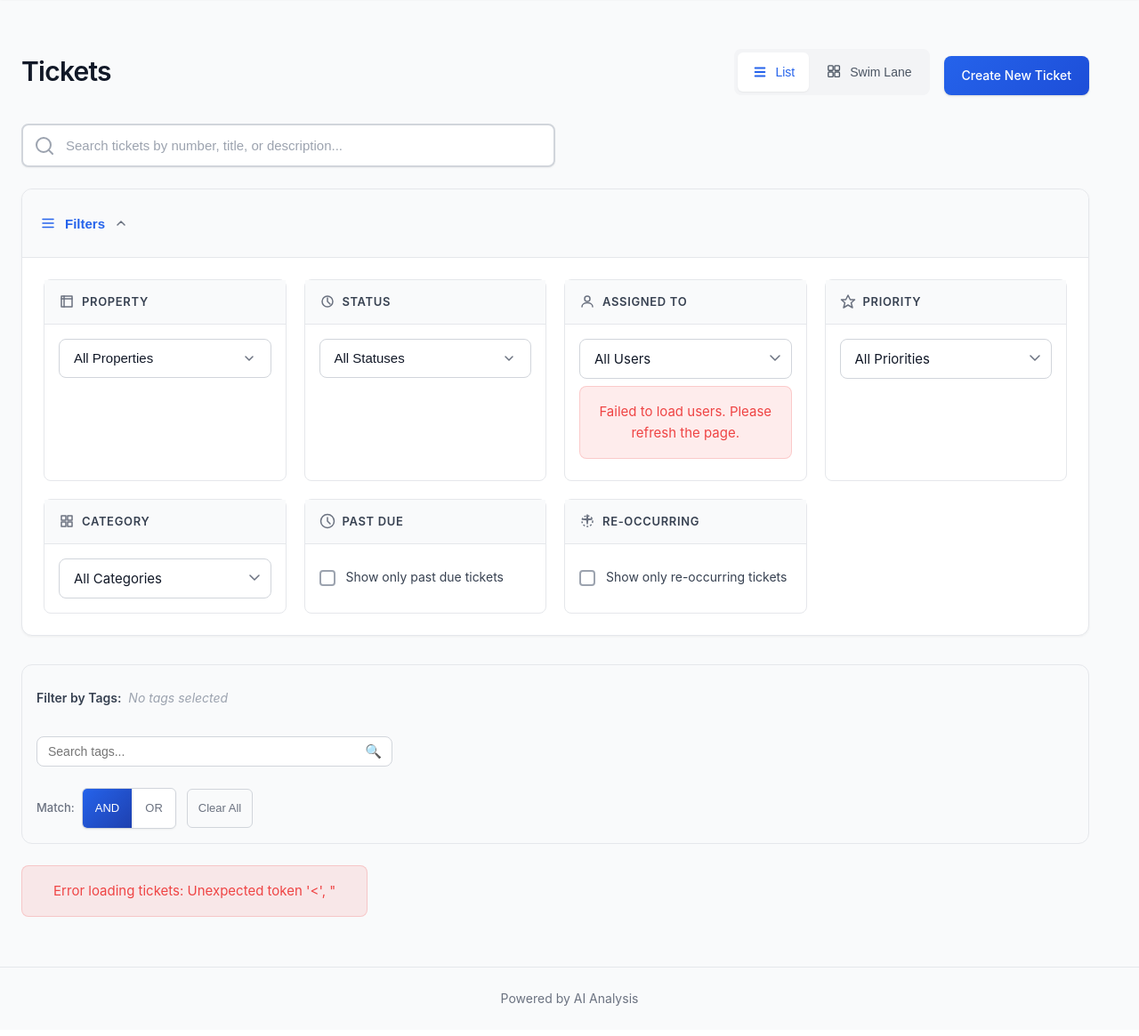
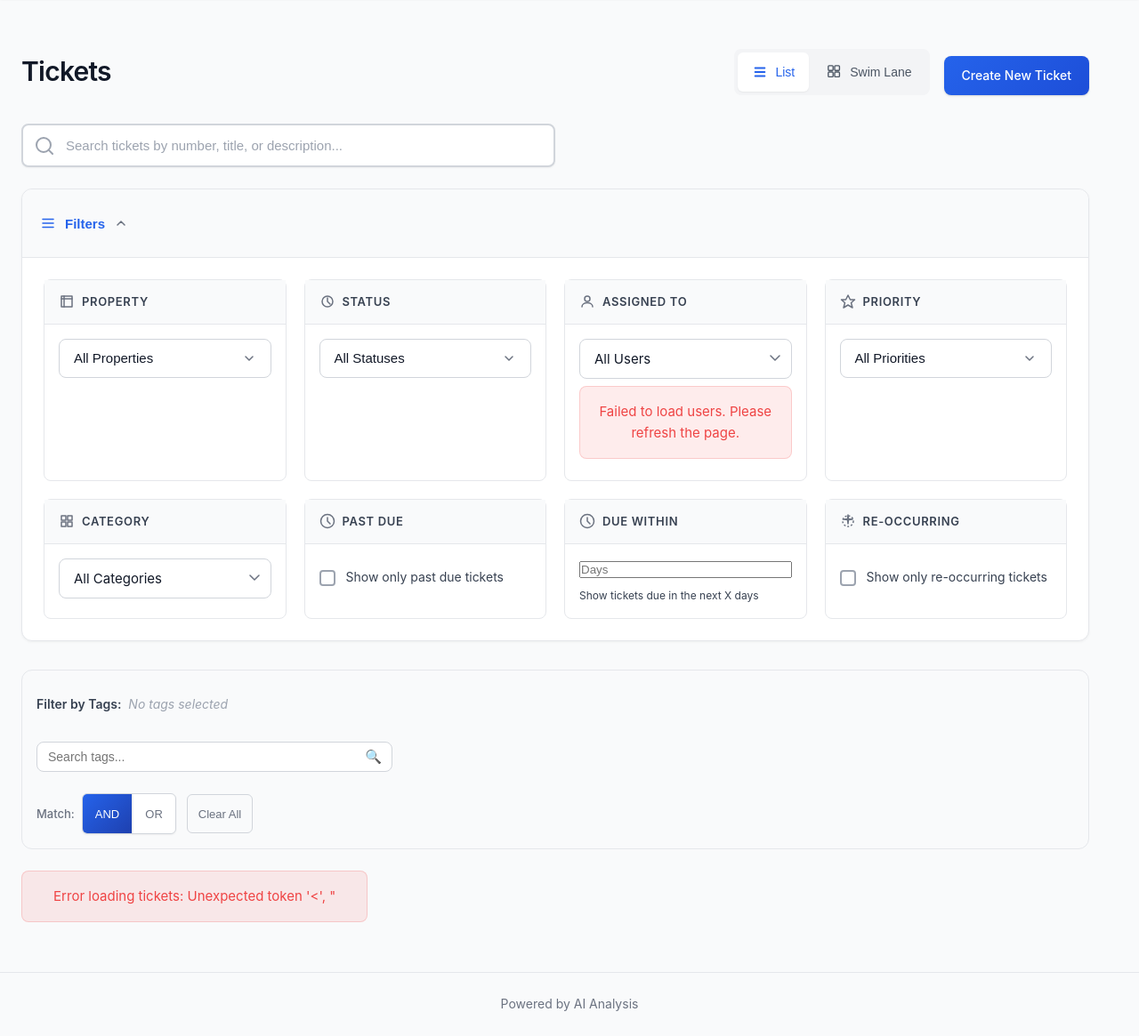
Before and after one commit to richardchen723/guestexperiencemanager, a Flask app: template dashboard/templates/tickets/list.html in a window 1280 px wide. Shown: the part 73-1238 px from the top of the page at 89% size. Before the commit the page ends 1204 px from the top, so only its background shows below. Run offline with Flask 3, Linux system fonts and the light colour scheme; the template is opened without the code that fills it, so the values that code supplies are empty; parts of the project's set-up code (start-up, migrations or seed data) failed here and were passed over; some libraries are stand-ins or nearby versions.

Commit message:
Fix JavaScript error: remove filterPriority select reference, use priority checkboxes instead

```diff
--- a/dashboard/templates/tickets/list.html
+++ b/dashboard/templates/tickets/list.html
@@ -222,13 +222,45 @@
                         </div>
                     </div>
                     <div class="filter-card-body">
-                        <select id="filterPriority" class="modern-select">
-                <option value="">All Priorities</option>
-                <option value="Low">Low</option>
-                <option value="Medium">Medium</option>
-                <option value="High">High</option>
-                <option value="Critical">Critical</option>
-            </select>
+                        <div class="priority-filter-wrapper">
+                            <button type="button" id="priorityFilterTrigger" class="modern-filter-trigger" onclick="togglePriorityFilter(event)">
+                                <span id="priorityFilterText">All Priorities</span>
+                                <svg width="16" height="16" viewBox="0 0 16 16" fill="none" xmlns="http://www.w3.org/2000/svg" class="filter-arrow">
+                                    <path d="M4 6L8 10L12 6" stroke="currentColor" stroke-width="1.5" stroke-linecap="round" stroke-linejoin="round"/>
+                                </svg>
+                            </button>
+                            <div id="priorityFilterDropdown" class="modern-filter-dropdown" style="display: none;">
+                                <div class="modern-filter-dropdown-header">
+                                    <span>Select Priorities</span>
+                                    <div class="modern-filter-actions">
+                                        <button type="button" onclick="selectAllPriorities()" class="filter-action-btn">All</button>
+                                        <button type="button" onclick="deselectAllPriorities()" class="filter-action-btn">None</button>
+                                    </div>
+                                </div>
+                                <div class="modern-filter-options">
+                                    <label class="modern-filter-option">
+                                        <input type="checkbox" class="priority-checkbox" value="Low" checked>
+                                        <span class="modern-checkbox-custom"></span>
+                                        <span>Low</span>
+                                    </label>
+                                    <label class="modern-filter-option">
+                                        <input type="checkbox" class="priority-checkbox" value="Medium" checked>
+                                        <span class="modern-checkbox-custom"></span>
+                                        <span>Medium</span>
+                                    </label>
+                                    <label class="modern-filter-option">
+                                        <input type="checkbox" class="priority-checkbox" value="High" checked>
+                                        <span class="modern-checkbox-custom"></span>
+                                        <span>High</span>
+                                    </label>
+                                    <label class="modern-filter-option">
+                                        <input type="checkbox" class="priority-checkbox" value="Critical" checked>
+                                        <span class="modern-checkbox-custom"></span>
+                                        <span>Critical</span>
+                                    </label>
+                                </div>
+                            </div>
+                        </div>
                     </div>
         </div>
 
@@ -275,6 +307,23 @@
                             <span class="modern-checkbox-custom"></span>
                             <span>Show only past due tickets</span>
                         </label>
+                    </div>
+                </div>
+
+                <!-- Due Within Filter -->
+                <div class="filter-card">
+                    <div class="filter-card-header">
+                        <div class="filter-card-title">
+                            <svg width="18" height="18" viewBox="0 0 18 18" fill="none" xmlns="http://www.w3.org/2000/svg">
+                                <circle cx="9" cy="9" r="7.5" stroke="currentColor" stroke-width="1.5"/>
+                                <path d="M9 5V9L12 12" stroke="currentColor" stroke-width="1.5" stroke-linecap="round" stroke-linejoin="round"/>
+                            </svg>
+                            <span>Due Within</span>
+                        </div>
+                    </div>
+                    <div class="filter-card-body">
+                        <input type="number" id="filterDueDays" class="modern-input" placeholder="Days" min="1" max="365" style="width: 100%;">
+                        <p style="font-size: 0.75rem; color: var(--text-secondary); margin-top: 0.5rem;">Show tickets due in the next X days</p>
                     </div>
                 </div>
 
@@ -391,7 +440,6 @@ document.addEventListener('DOMContentLoaded', function() {
 
     // Add change listeners to select dropdowns
     const filterAssigned = document.getElementById('filterAssigned');
-    const filterPriority = document.getElementById('filterPriority');
     const filterCategory = document.getElementById('filterCategory');
 
     if (filterAssigned) {
@@ -401,12 +449,14 @@ document.addEventListener('DOMContentLoaded', function() {
         });
     }
 
-    if (filterPriority) {
-        filterPriority.addEventListener('change', function() {
+    // Add change listeners to priority checkboxes
+    document.querySelectorAll('.priority-checkbox').forEach(checkbox => {
+        checkbox.addEventListener('change', function() {
+            updatePriorityFilterText();
             updateActiveFilters();
             loadTickets();
         });
-    }
+    });
 
     if (filterCategory) {
         filterCategory.addEventListener('change', function() {
@@ -463,6 +513,7 @@ document.addEventListener('DOMContentLoaded', function() {
     // Initialize filter text
     updateStatusFilterText();
     updateListingFilterText();
+    updatePriorityFilterText();
 
     // Initialize view based on saved preference
     toggleView(currentView, false); // false = don't save to localStorage yet
@@ -714,11 +765,14 @@ function loadTickets() {
     const assignedId = document.getElementById('filterAssigned').value;
     const statusCheckboxes = document.querySelectorAll('.status-checkbox:checked');
     const selectedStatuses = Array.from(statusCheckboxes).map(cb => cb.value);
-    const priority = document.getElementById('filterPriority').value;
+    const priorityCheckboxes = document.querySelectorAll('.priority-checkbox:checked');
+    const selectedPriorities = Array.from(priorityCheckboxes).map(cb => cb.value);
     const category = document.getElementById('filterCategory').value;
     const pastDue = document.getElementById('filterPastDue').checked;
     const recurring = document.getElementById('filterRecurring').checked;
     const searchQuery = document.getElementById('searchInput').value.trim();
+    const dueDaysEl = document.getElementById('filterDueDays');
+    const dueDays = dueDaysEl ? dueDaysEl.value : '';
 
     // Add listing filter - send as comma-separated listing_ids
     if (selectedListingIds.length > 0) {
@@ -729,10 +783,16 @@ function loadTickets() {
         // Send multiple status values as comma-separated string
         params.append('status', selectedStatuses.join(','));
     }
-    if (priority) params.append('priority', priority);
+    if (selectedPriorities.length > 0) {
+        // Send multiple priority values as comma-separated string
+        params.append('priority', selectedPriorities.join(','));
+    }
     if (category) params.append('category', category);
     if (pastDue) params.append('past_due', 'true');
     if (recurring) params.append('recurring', 'true');
+    if (dueDays && parseInt(dueDays) > 0) {
+        params.append('due_days', dueDays);
+    }
     if (searchQuery) params.append('search', searchQuery);
 
     // Add tag filters
@@ -963,10 +1023,18 @@ function updateActiveFilters() {
         activeFilters.push({ type: 'assigned', value: assignedId, label: selectedOption.text });
     }
 
-    // Check priority
-    const priority = document.getElementById('filterPriority').value;
-    if (priority) {
-        activeFilters.push({ type: 'priority', value: priority, label: priority });
+    // Check priority (multi-choice)
+    const priorityCheckboxes = document.querySelectorAll('.priority-checkbox:checked');
+    if (priorityCheckboxes.length > 0 && priorityCheckboxes.length < 4) {
+        priorityCheckboxes.forEach(cb => {
+            activeFilters.push({ type: 'priority', value: cb.value, label: cb.value });
+        });
+    }
+
+    // Check due_days
+    const dueDays = document.getElementById('filterDueDays').value;
+    if (dueDays && parseInt(dueDays) > 0) {
+        activeFilters.push({ type: 'due_days', value: dueDays, label: `Due in ${dueDays} days` });
     }
 
     // Check category
@@ -1052,11 +1120,17 @@ function removeActiveFilter(type, value) {
     } else if (type === 'assigned') {
         document.getElementById('filterAssigned').value = '';
     } else if (type === 'priority') {
-        document.getElementById('filterPriority').value = '';
+        const checkbox = document.querySelector(`.priority-checkbox[value="${value}"]`);
+        if (checkbox) {
+            checkbox.checked = false;
+            updatePriorityFilterText();
+        }
     } else if (type === 'category') {
         document.getElementById('filterCategory').value = '';
     } else if (type === 'past_due') {
         document.getElementById('filterPastDue').checked = false;
+    } else if (type === 'due_days') {
+        document.getElementById('filterDueDays').value = '';
     } else if (type === 'recurring') {
         document.getElementById('filterRecurring').checked = false;
     } else if (type === 'search') {
@@ -1076,9 +1150,12 @@ function clearAllFilters() {
     // Select all statuses by default
     document.querySelectorAll('.status-checkbox').forEach(cb => cb.checked = true);
     updateStatusFilterText();
-    document.getElementById('filterPriority').value = '';
+    // Select all priorities by default
+    document.querySelectorAll('.priority-checkbox').forEach(cb => cb.checked = true);
+    updatePriorityFilterText();
     document.getElementById('filterCategory').value = '';
     document.getElementById('filterPastDue').checked = false;
+    document.getElementById('filterDueDays').value = '';
     document.getElementById('filterRecurring').checked = false;
     clearSearch();
     if (tagFilter) {
```
